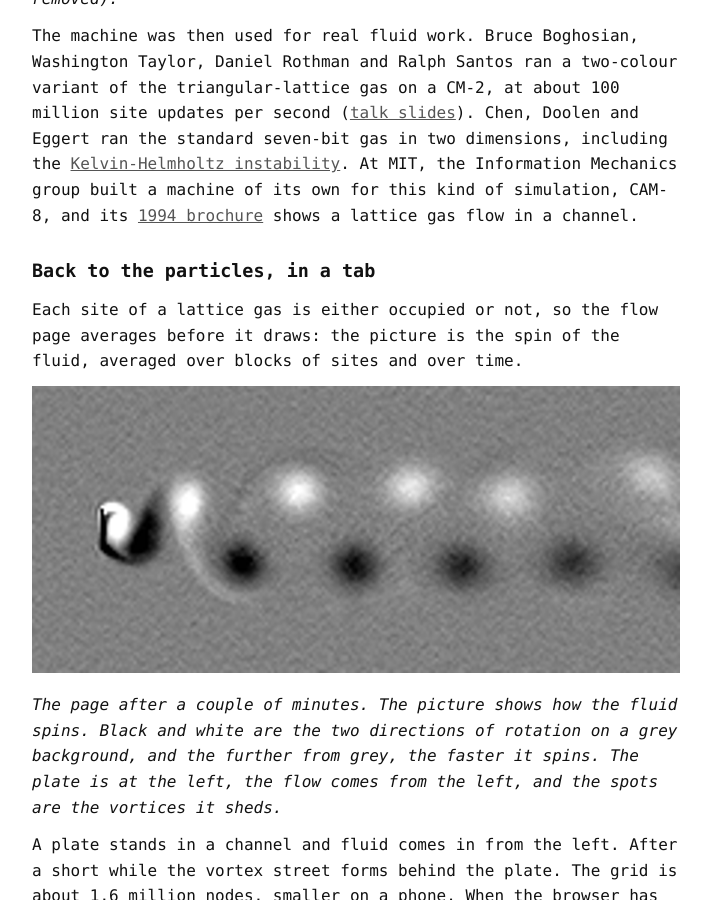
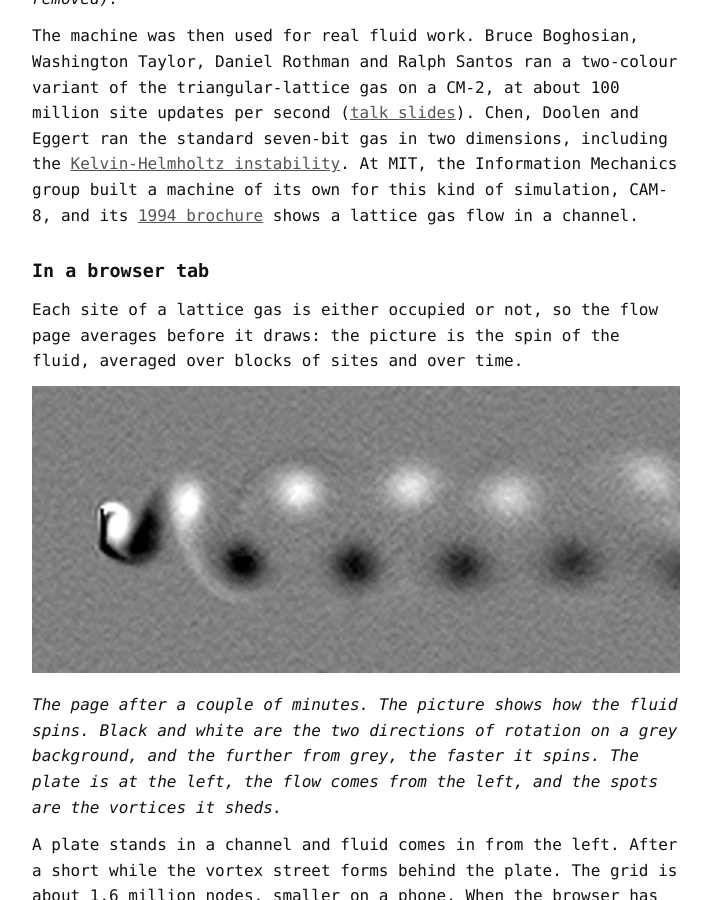
Before and after one commit to idle-intelligence/trucs.ai, a Jekyll site: the page built from blog/cellular-automata.md, in a window 1280 px wide and 900 px high, scrolled down 2890 px. Shown: the whole window, without its empty margins (284-995 px from the left). Built offline with Jekyll 4.4.1, drawn with Linux system fonts in a browser that asks for light colours.

Commit message:
blog: last heading

```diff
--- a/blog/cellular-automata.md
+++ b/blog/cellular-automata.md
@@ -44,7 +44,7 @@ In [Richard Feynman and the Connection Machine](https://longnow.org/ideas/richar
 
 The machine was then used for real fluid work. Bruce Boghosian, Washington Taylor, Daniel Rothman and Ralph Santos ran a two-colour variant of the triangular-lattice gas on a CM-2, at about 100 million site updates per second ([talk slides](https://people.csail.mit.edu/bradley/cm5docs/Cellular-Automata-Simulation-on-CM-2.pdf)). Chen, Doolen and Eggert ran the standard seven-bit gas in two dimensions, including the [Kelvin-Helmholtz instability](https://doi.org/10.1142/9789814503525_0023). At MIT, the Information Mechanics group built a machine of its own for this kind of simulation, CAM-8, and its [1994 brochure](http://www.ai.mit.edu/projects/im/broch/lat1.html) shows a lattice gas flow in a channel.
 
-## Back to the particles, in a tab
+## In a browser tab
 
 Each site of a lattice gas is either occupied or not, so the flow page averages before it draws: the picture is the spin of the fluid, averaged over blocks of sites and over time.
 
```
